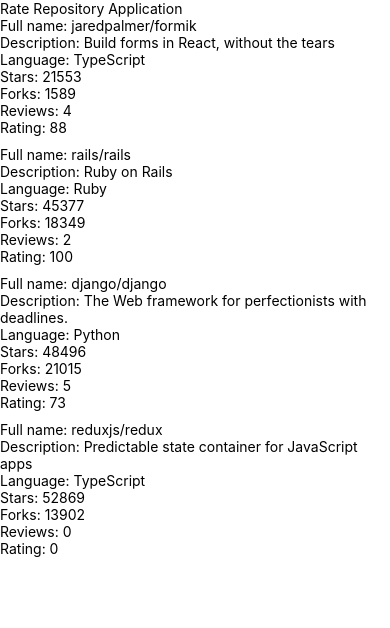
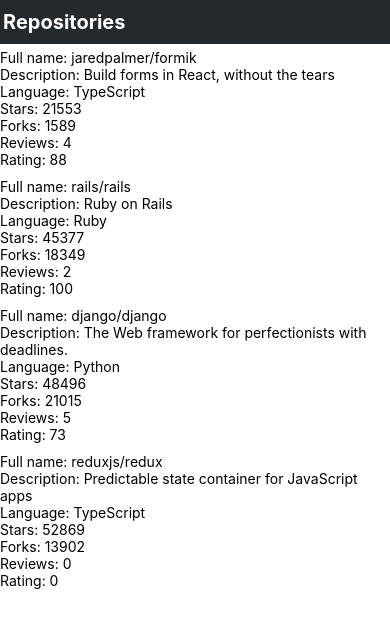
Before and after one commit to adam-herrala-bricker/fullstack, a React Native app in the folder part_10/rate-repo-app/: screen /1 in a window 390 px wide. Shown: the top 628 px of the page. Built offline with nearby package versions, Linux system fonts and the light colour scheme.

Commit message:
ex. 10.4

```diff
--- /dev/null
+++ b/part_10/rate-repo-app/src/components/AppBar.jsx
@@ -0,0 +1,33 @@
+import { View, StyleSheet, Pressable, Text } from 'react-native';
+import Constants from 'expo-constants';
+import theme from '../theme'
+
+const styles = StyleSheet.create({
+  container: {
+    marginTop: Constants.statusBarHeight,
+    marginBottom: 5,
+    paddingTop: 10,
+    paddingBottom: 10,
+    paddingLeft: 3,
+    backgroundColor: theme.colors.backgroundDark,
+  },
+  text: {
+    color: theme.colors.textWhite,
+    fontSize: theme.fontSizes.heading,
+    fontWeight: theme.fontWeights.bold
+  }
+});
+
+const AppBar = () => {
+  return (
+  <View style={styles.container}>
+    <Pressable>
+        <Text style = {styles.text}>
+            Repositories
+        </Text>
+    </Pressable>
+</View>
+  );
+};
+
+export default AppBar;
--- a/part_10/rate-repo-app/src/components/Main.jsx
+++ b/part_10/rate-repo-app/src/components/Main.jsx
@@ -1,10 +1,9 @@
-import Constants from 'expo-constants';
+import AppBar from './AppBar'
 import RepositoryList from './RepositoryList'
 import { Text, StyleSheet, View } from 'react-native';
 
 const styles = StyleSheet.create({
   container: {
-    marginTop: Constants.statusBarHeight,
     flexGrow: 1,
     flexShrink: 1,
   },
@@ -13,7 +12,7 @@
 const Main = () => {
   return (
     <View style={styles.container}>
-      <Text>Rate Repository Application</Text>
+      <AppBar />
       <RepositoryList />
     </View>
   );
--- /dev/null
+++ b/part_10/rate-repo-app/src/theme.js
@@ -0,0 +1,14 @@
+const theme = {
+    colors: {
+        backgroundDark: '#24292e',
+        textWhite: '#FFFFFF'
+    },
+    fontSizes: {
+        heading: 20
+    },
+    fontWeights: {
+        bold: '700'
+    }
+};
+
+export default theme;
```
